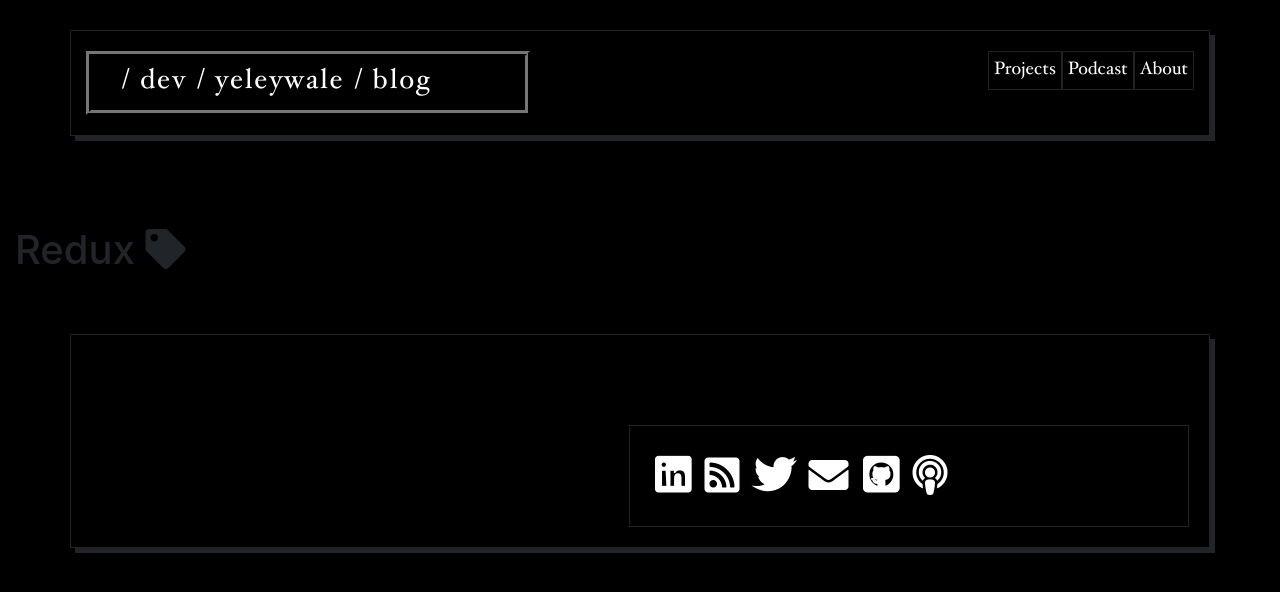
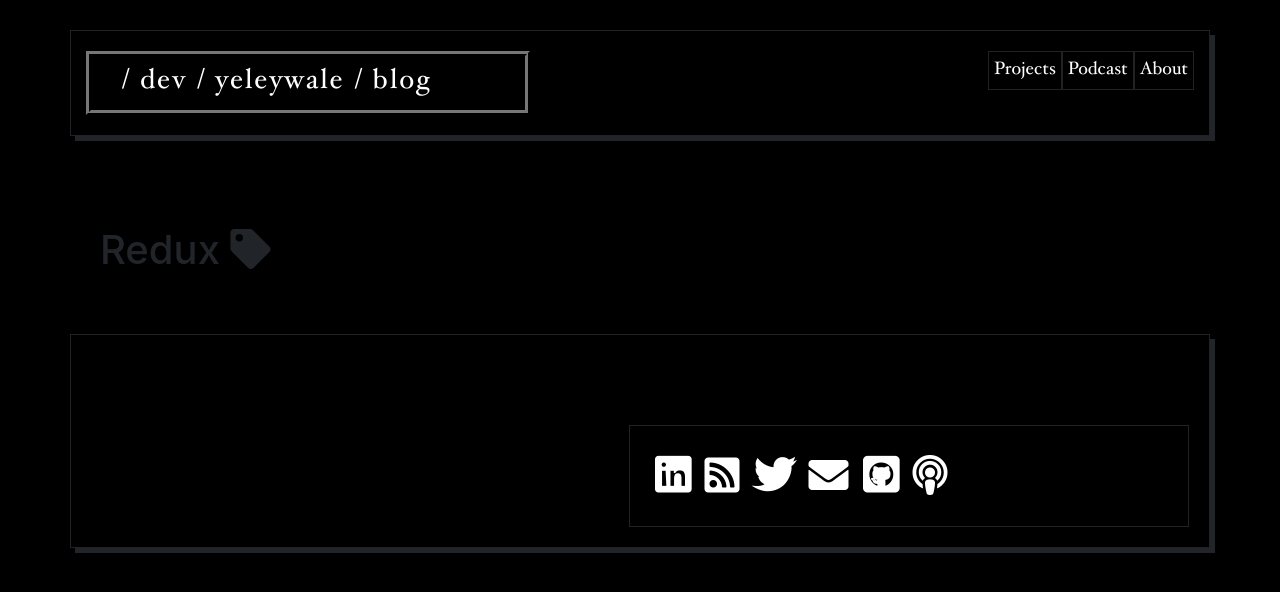
Before and after one commit to yeleywale/yeleywale.github.io, a Jekyll site: the page built from tags/redux.md, in a window 1280 px wide. Shown: the top 592 px of the page. Built offline with Jekyll 4.4.1, drawn with Linux system fonts in a browser that asks for light colours; nearby versions of some CDN libraries.

Commit message:
Fix alignment in page.html by adding container

```diff
--- a/_layouts/page.html
+++ b/_layouts/page.html
@@ -2,7 +2,7 @@
 layout: default
 ---
 
-<article class="page">
+<article class="page container">
 
   <h1>{{ page.title }}</h1>
 
--- a/_layouts/tagpage.html
+++ b/_layouts/tagpage.html
@@ -2,6 +2,7 @@
 layout: page
 ---
 
+<div class="container">
     <h1>{{ page.tag | capitalize }} <i class="fas fa-tag"></i></h1>
 
     <ul>
@@ -11,3 +12,4 @@ layout: page
         </li>
         {% endfor %}
     </ul>
+</div>
```
Lines whose indentation alone changed are shown as unchanged.
